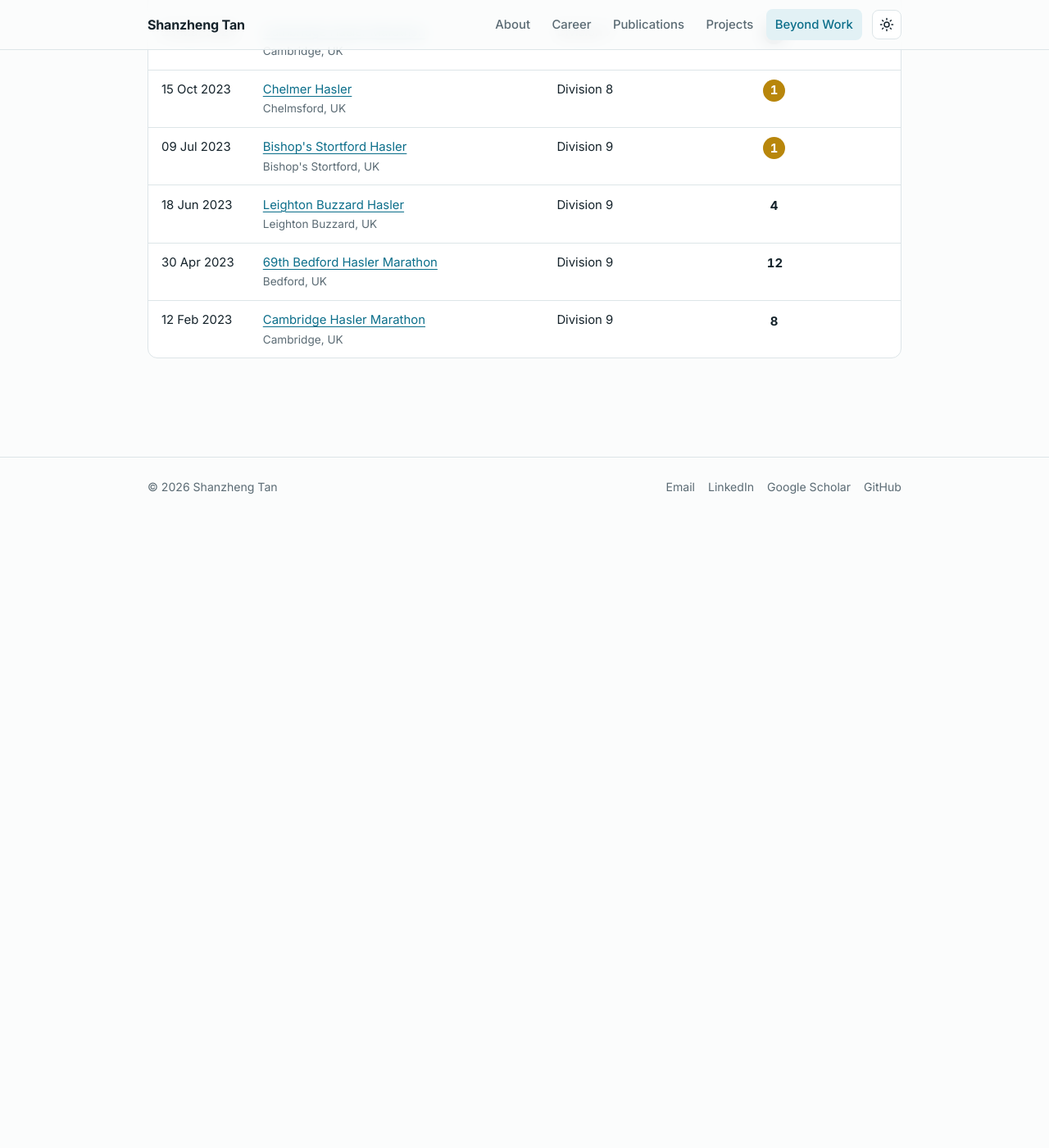
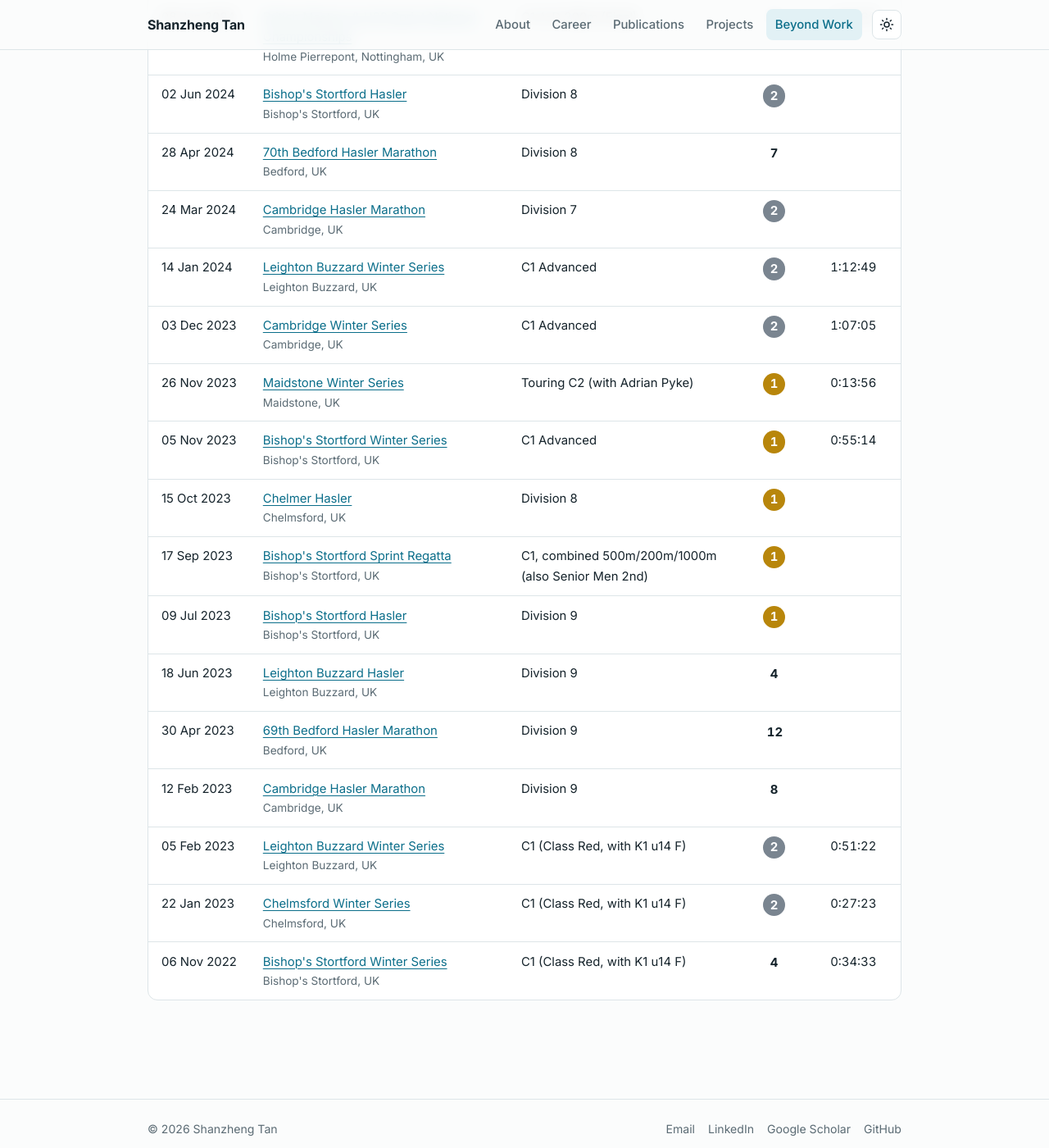
Before and after one commit to shanzheng-tan/shanzheng-tan.github.io, a Jekyll site: the page built from beyond-work.html, in a window 1280 px wide and 1400 px high, scrolled down 2778 px. Shown: the whole window at 82% size. Built offline with Jekyll 4.4.1, drawn with Linux system fonts in a browser that asks for light colours; before the commit the page ends 3408 px from its top, so only the background shows below that; some of the changed text lies outside the part shown.

Commit message:
update activities

```diff
--- a/_data/activities.yml
+++ b/_data/activities.yml
@@ -1,10 +1,11 @@
 # Hobbies and water sports shown as cards on the Beyond Work page.
 #
-#   image:      optional, e.g. /assets/img/beyond-work/canoe.jpg (4:3 works best)
-#   image_link: optional, makes the image clickable (e.g. the original post)
+#   image:          optional, e.g. /assets/img/beyond-work/canoe.jpg (4:3 works best)
+#   image_position: optional crop anchor when the image isn't 4:3, e.g. "center 20%"
+#   image_link:     optional, makes the image clickable (e.g. the original post)
+#   subtitle:       optional grey line under the name
 
 - name: Canoe Racing
-  since: "2022"
   summary: >-
     Marathon racing. Started on the UK Hasler circuit around Cambridge,
     moving up from Division 9 to 6, and now racing in Victoria,
@@ -12,6 +13,12 @@
   image: /assets/img/beyond-work/canoe-racing.jpg
   image_link: https://www.facebook.com/groups/AustrlianCanoeRacing/permalink/2935556803304340/
 
-# - name: Another Hobby
-#   summary: Travel, photography, or anything else you'd like to share.
-#   image:
+- name: C1 Trophy
+  subtitle: FRA Winter Series 2022–23
+  summary: >-
+    Awarded the C1 trophy for the Flatwater Racing Association Winter Series,
+    finishing 2nd overall in the combined Class Red. Presented at Leighton
+    Buzzard in February 2023.
+  image: /assets/img/beyond-work/c1-trophy-2023.jpg # photo: Flatwater Racing Association
+  image_position: center 28%
+  image_link: https://flatwaterracing.weebly.com/news/ws-2022-23-race-4-l-buzzard-series-results
--- a/_data/projects.yml
+++ b/_data/projects.yml
@@ -16,7 +16,6 @@
   featured: true
   links:
     model: https://huggingface.co/microsoft/wham
-    paper: https://doi.org/10.1038/s41586-025-08600-3
 
 - title: Pi MIDI Router
   summary: >-
--- a/_data/races.yml
+++ b/_data/races.yml
@@ -169,6 +169,79 @@
   time: "1:02.69"
   link: https://regattasearch.azurewebsites.net/regatta/Nottingham36?SearchString=Shanzheng+Tan
 
+# Flatwater Racing Association (Eastern region) Winter Series & Summer regattas.
+# Source: https://flatwaterracing.weebly.com/ws-results.html and /ss-results.html
+
+- date: 2024-09-15
+  event: Bishop's Stortford Sprint Regatta
+  location: Bishop's Stortford, UK
+  class: C1, combined 500m/200m/1000m (also Senior Men 1st)
+  position: 1
+  link: https://flatwaterracing.weebly.com/uploads/2/8/9/2/28922255/bsfregatta2024.pdf
+
+- date: 2024-01-14
+  event: Leighton Buzzard Winter Series
+  location: Leighton Buzzard, UK
+  class: C1 Advanced
+  position: 2
+  time: "1:12:49"
+  link: https://flatwaterracing.weebly.com/uploads/2/8/9/2/28922255/lbzws24d.pdf
+
+- date: 2023-12-03
+  event: Cambridge Winter Series
+  location: Cambridge, UK
+  class: C1 Advanced
+  position: 2
+  time: "1:07:05"
+  link: https://flatwaterracing.weebly.com/uploads/2/8/9/2/28922255/camws23c.pdf
+
+- date: 2023-11-26
+  event: Maidstone Winter Series
+  location: Maidstone, UK
+  class: Touring C2 (with Adrian Pyke)
+  position: 1
+  time: "0:13:56"
+  link: https://flatwaterracing.weebly.com/uploads/2/8/9/2/28922255/maiws23b.pdf
+
+- date: 2023-11-05
+  event: Bishop's Stortford Winter Series
+  location: Bishop's Stortford, UK
+  class: C1 Advanced
+  position: 1
+  time: "0:55:14"
+  link: https://flatwaterracing.weebly.com/uploads/2/8/9/2/28922255/bsfws23d.pdf
+
+- date: 2023-09-17
+  event: Bishop's Stortford Sprint Regatta
+  location: Bishop's Stortford, UK
+  class: C1, combined 500m/200m/1000m (also Senior Men 2nd)
+  position: 1
+  link: https://flatwaterracing.weebly.com/uploads/2/8/9/2/28922255/bsfregatta2023.pdf
+
+- date: 2023-02-05
+  event: Leighton Buzzard Winter Series
+  location: Leighton Buzzard, UK
+  class: C1 (Class Red, with K1 u14 F)
+  position: 2
+  time: "0:51:22"
+  link: https://flatwaterracing.weebly.com/uploads/2/8/9/2/28922255/lbzws23.pdf
+
+- date: 2023-01-22
+  event: Chelmsford Winter Series
+  location: Chelmsford, UK
+  class: C1 (Class Red, with K1 u14 F)
+  position: 2
+  time: "0:27:23"
+  link: https://flatwaterracing.weebly.com/uploads/2/8/9/2/28922255/clmws23.pdf
+
+- date: 2022-11-06
+  event: Bishop's Stortford Winter Series
+  location: Bishop's Stortford, UK
+  class: C1 (Class Red, with K1 u14 F)
+  position: 4
+  time: "0:34:33"
+  link: https://flatwaterracing.weebly.com/uploads/2/8/9/2/28922255/bsfws22e.pdf
+
 # Marathon results. Source: https://entries.canoemarathon.org.uk
 
 - date: 2025-01-26
@@ -176,6 +249,7 @@
   location: Leighton Buzzard, UK
   class: C1/SUP Advanced
   position: 2
+  time: "1:09:53" # from the FRA results PDF
   link: https://entries.canoemarathon.org.uk/results/races/2025/leighton-buzzard-winter-series-marathon#race-c1sup-adv
 
 - date: 2024-12-01
@@ -183,6 +257,7 @@
   location: Cambridge, UK
   class: C1/SUP Advanced
   position: 2
+  time: "1:02:57" # from the FRA results PDF
   link: https://entries.canoemarathon.org.uk/results/races/2024/cambridge-winter-series-marathon#race-c1sup-adv
 
 - date: 2024-10-13
--- a/beyond-work.html
+++ b/beyond-work.html
@@ -17,14 +17,14 @@
     <article class="card activity-card">
       {% if a.image %}
       {% if a.image_link %}<a href="{{ a.image_link }}" target="_blank" rel="noopener" title="View original post">{% endif %}
-      <img class="card-media card-media--4x3" src="{{ a.image | relative_url }}" alt="{{ a.name }}" loading="lazy">
+      <img class="card-media card-media--4x3" src="{{ a.image | relative_url }}" alt="{{ a.name }}" loading="lazy"{% if a.image_position %} style="object-position: {{ a.image_position }}"{% endif %}>
       {% if a.image_link %}</a>{% endif %}
       {% else %}
       <div class="card-media card-media--4x3 card-media--water" aria-hidden="true"></div>
       {% endif %}
       <div class="card-body">
         <h3>{{ a.name }}</h3>
-        {% if a.since %}<p class="muted">Since {{ a.since }}</p>{% endif %}
+        {% if a.subtitle %}<p class="muted">{{ a.subtitle }}</p>{% endif %}
         <p>{{ a.summary }}</p>
       </div>
     </article>
```
Also changed, not shown: README.md, assets/img/beyond-work/c1-trophy-2023.jpg (added).
